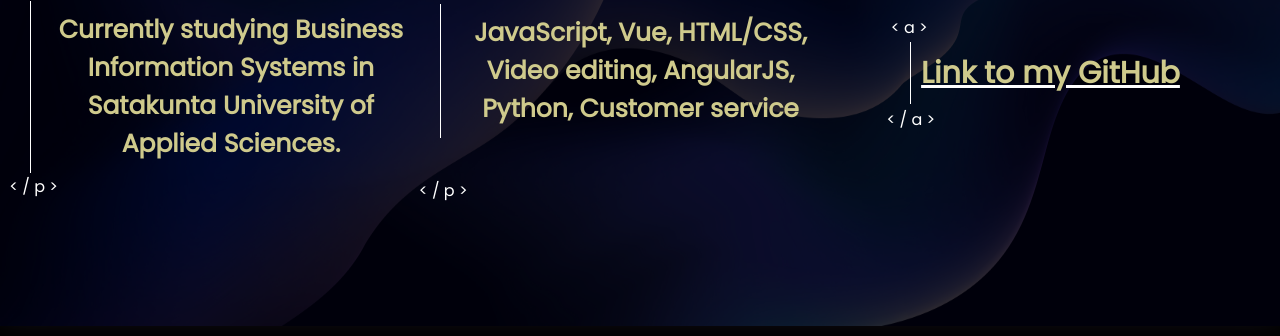
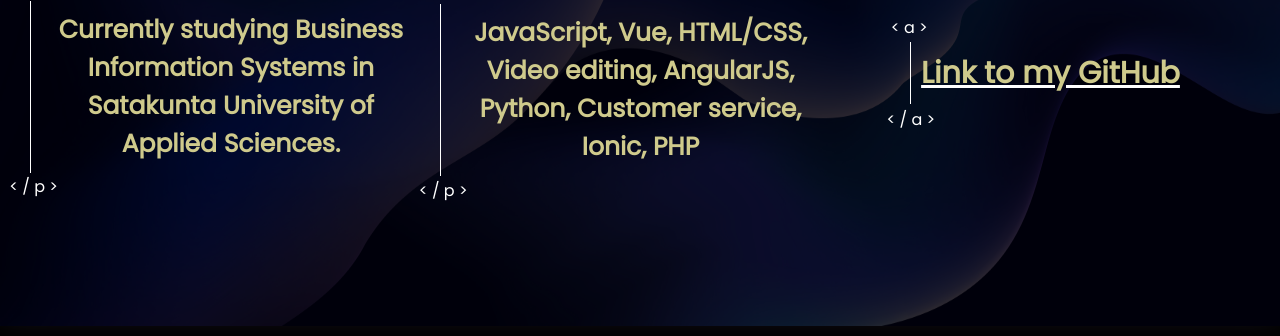
Before and after one commit to JekeZ/JekeZ.github.io, a plain HTML site: page index.html in a window 1280 px wide. Shown: the part 939-1275 px from the top of the page. Drawn offline with nearby package versions, Linux system fonts and the light colour scheme.

Commit message:
Update part3 17.09

```diff
--- a/index.html
+++ b/index.html
@@ -101,7 +101,8 @@
                     Video editing,
                     AngularJS,
                     Python,
-                    Customer service</span>
+                    Customer service,
+                    Ionic, PHP</span>
                 </p>
             </div>
             <div class="box3" data-aos="zoom-in">
```
